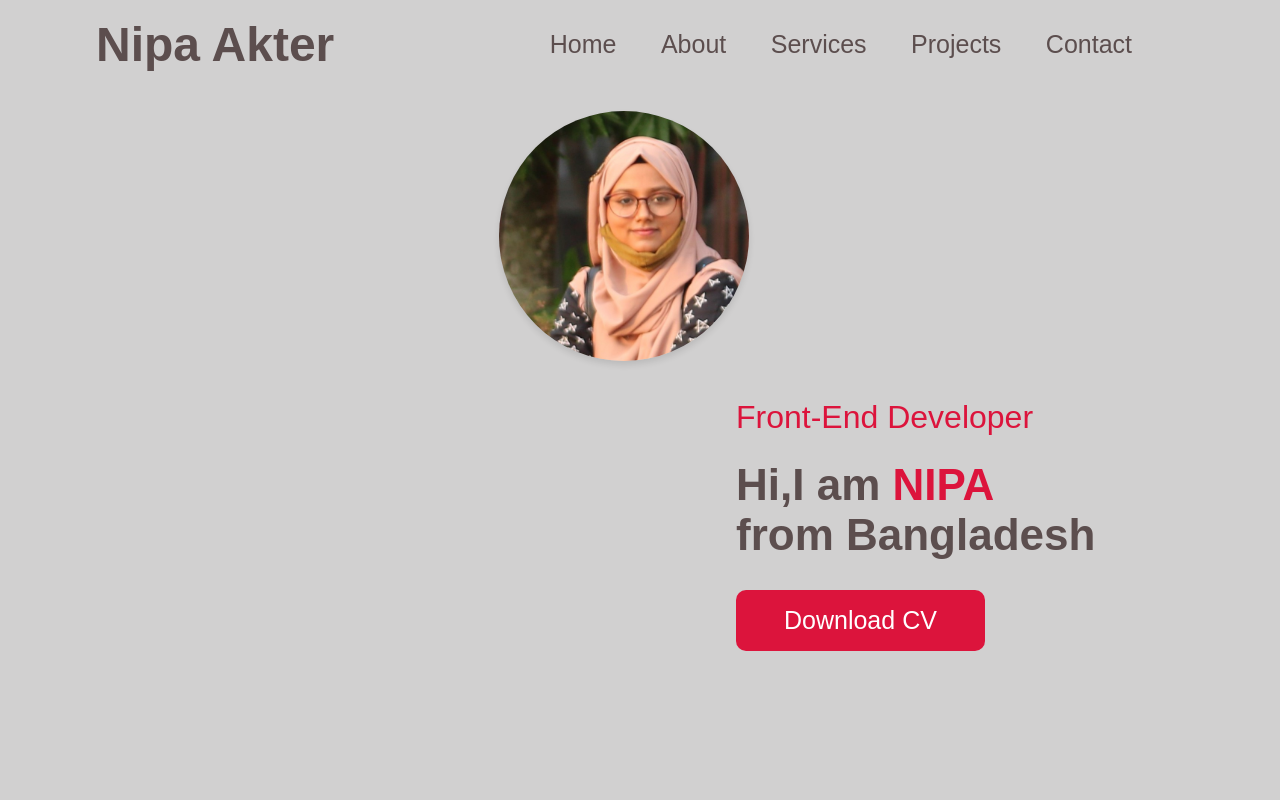
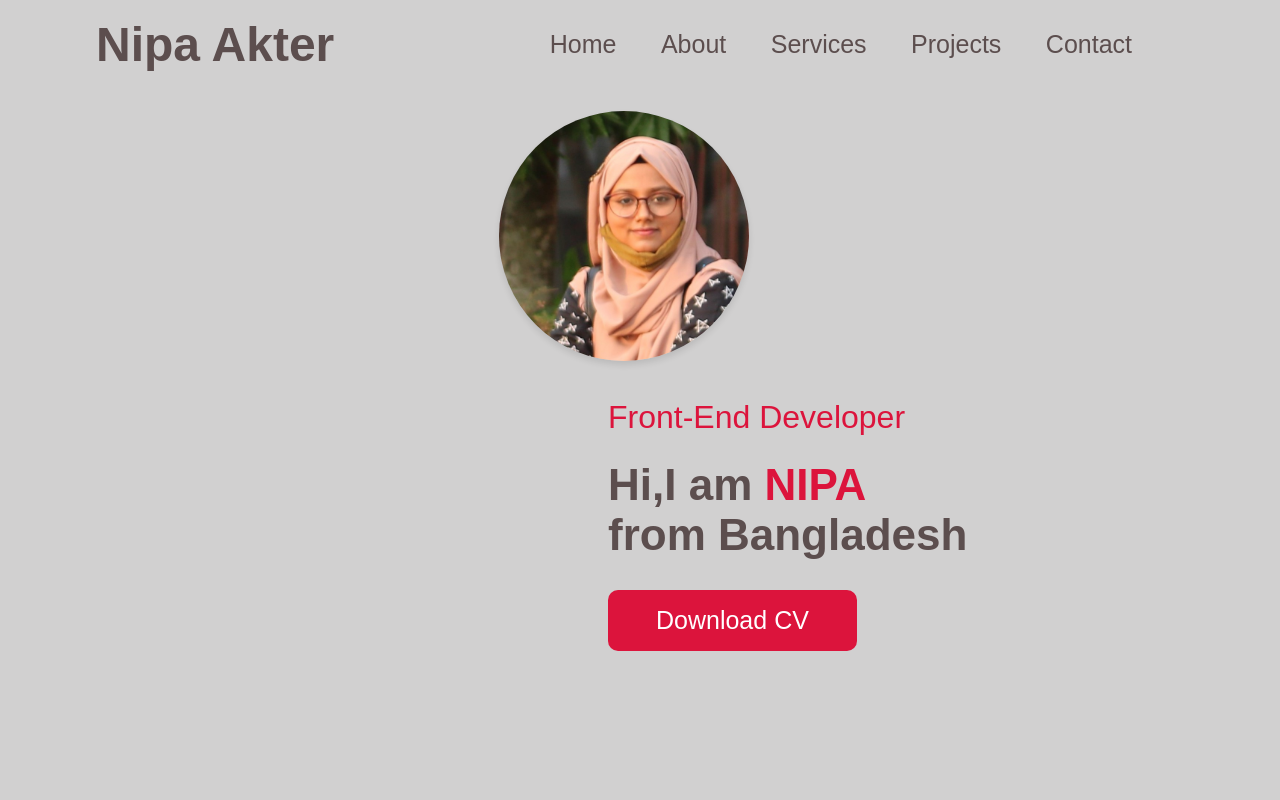
Before and after one commit to nipa010/nipa010.github.io, a plain HTML site: page index.html in a window 1280 px wide. Shown: the top 800 px of the page. Drawn offline with Linux system fonts and the light colour scheme.

Commit message:
Update style.css

```diff
--- a/style.css
+++ b/style.css
@@ -95,7 +95,7 @@ nav ul li a:hover::after{
 .header-text{
     margin-top: 20rem;
     font-size: 22px;
-    margin-left: 38rem;
+    margin-left: 30rem;
 
 }
 .header-text p{
```
